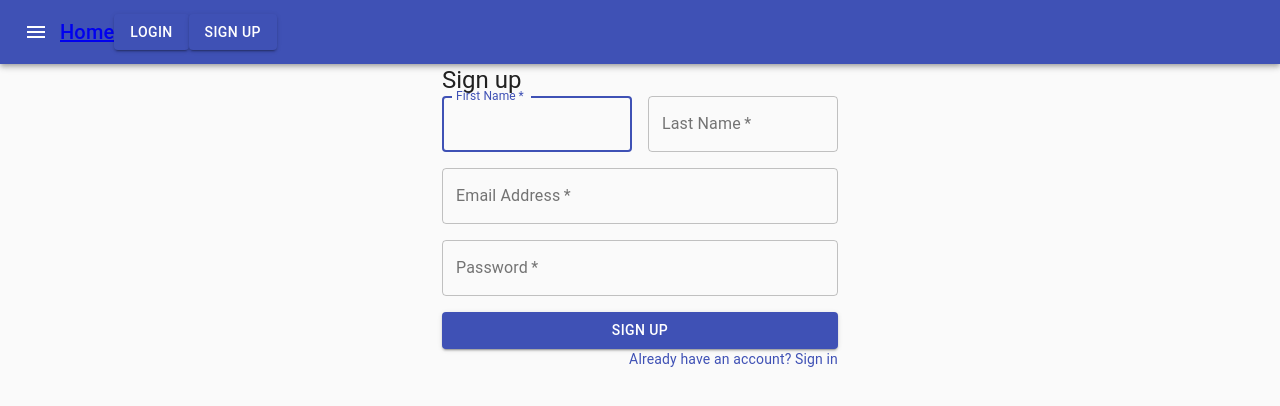
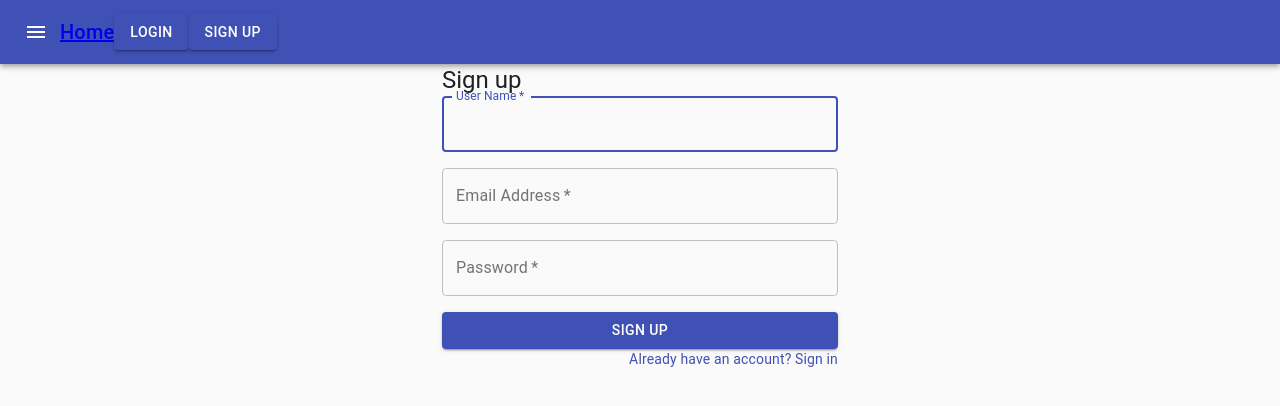
Before and after one commit to Alb33rt/artemis, a React (Create React App) app in the folder code-client/: page /signup in a window 1280 px wide. Shown: the top 406 px of the page. Built offline with nearby package versions, Linux system fonts and the light colour scheme.

Commit message:
username fix

```diff
--- a/code-client/src/components/signup.jsx
+++ b/code-client/src/components/signup.jsx
@@ -46,27 +46,16 @@
         </Typography>
         <form className={classes.form} noValidate>
           <Grid container spacing={2}>
-            <Grid item xs={12} sm={6}>
+            <Grid item xs={12}>
               <TextField
-                autoComplete="fname"
-                name="firstName"
+                autoComplete="username"
+                name="userName"
                 variant="outlined"
                 required
                 fullWidth
-                id="firstName"
-                label="First Name"
+                id="userName"
+                label="User Name"
                 autoFocus
-              />
-            </Grid>
-            <Grid item xs={12} sm={6}>
-              <TextField
-                variant="outlined"
-                required
-                fullWidth
-                id="lastName"
-                label="Last Name"
-                name="lastName"
-                autoComplete="lname"
               />
             </Grid>
             <Grid item xs={12}>
```
